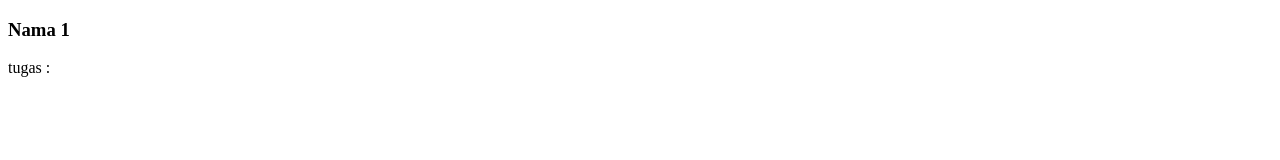
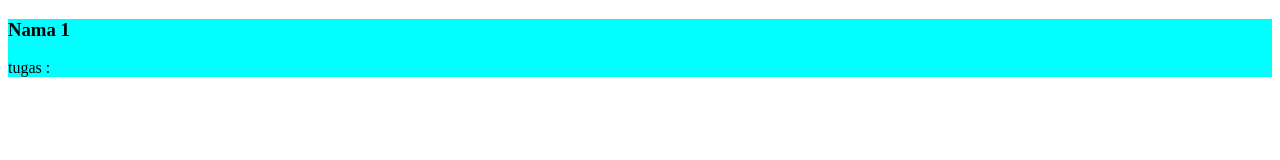
Before and after one commit to andraangjaya/Songify, a website built with webpack: page about-us.html in a window 1280 px wide. Built offline with nearby package versions, Linux system fonts and the light colour scheme; files whose address does not match are found by name.

Commit message:
tambahkan background color di css

```diff
--- a/css/about.css
+++ b/css/about.css
@@ -1,3 +1,3 @@
-.main-box {
-    color: aqua;
+#main-box {
+    background-color: aqua;
 }
```
